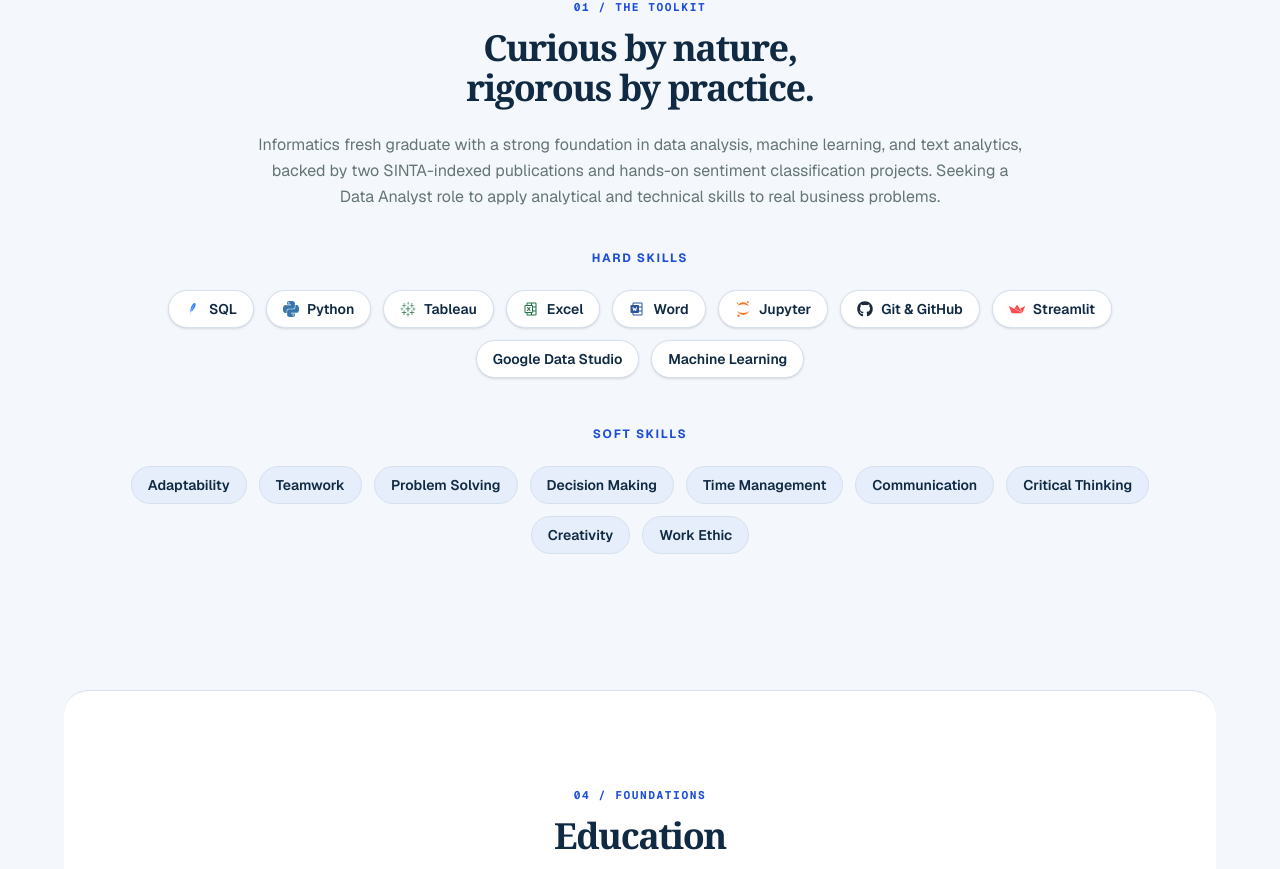
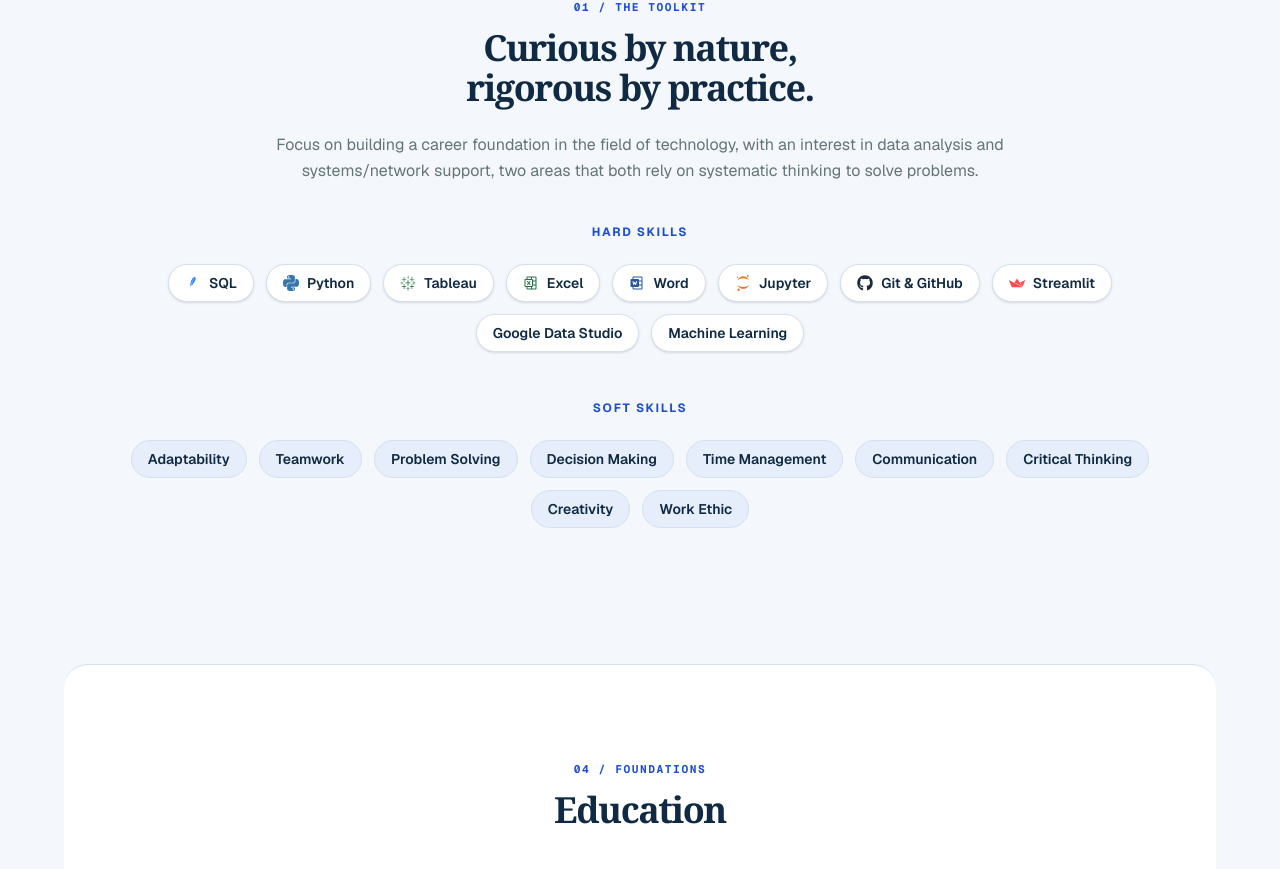
Before and after one commit to raihanhan/Raihan-web-portofolio, a Next.js app: page / in a window 1280 px wide. Shown: the part 818-1687 px from the top of the page. Built offline with nearby package versions, Linux system fonts and the light colour scheme.

Commit message:
Revise personal description in About component
Updated personal description to focus on career foundation in technology and interest in data analysis and systems/network support.

```diff
--- a/src/components/About.tsx
+++ b/src/components/About.tsx
@@ -35,10 +35,9 @@
       <h3 className="display-font text-4xl font-bold mb-6 text-center text-[#102a43]">Curious by nature,<br />rigorous by practice.</h3>
       <div className="text-center text-[#647574]">
         <p className="max-w-3xl mx-auto mb-10 leading-relaxed">
-          Informatics fresh graduate with a strong foundation in data analysis,
-          machine learning, and text analytics,
-          backed by two SINTA-indexed publications and hands-on sentiment classification projects.
-          Seeking a Data Analyst role to apply analytical and technical skills to real business problems.
+         Focus on building a career foundation in the field of technology,
+         with an interest in data analysis and systems/network support,
+         two areas that both rely on systematic thinking to solve problems.
         </p>
 
 
```
